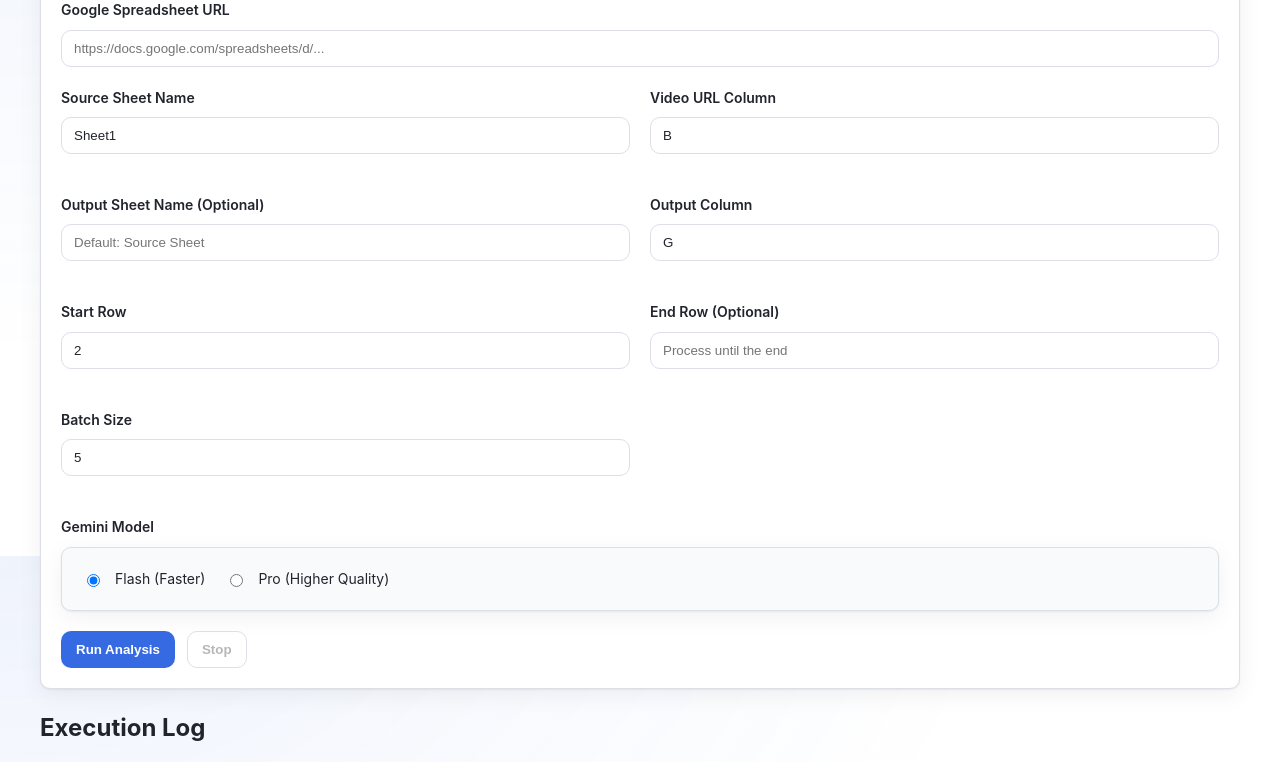
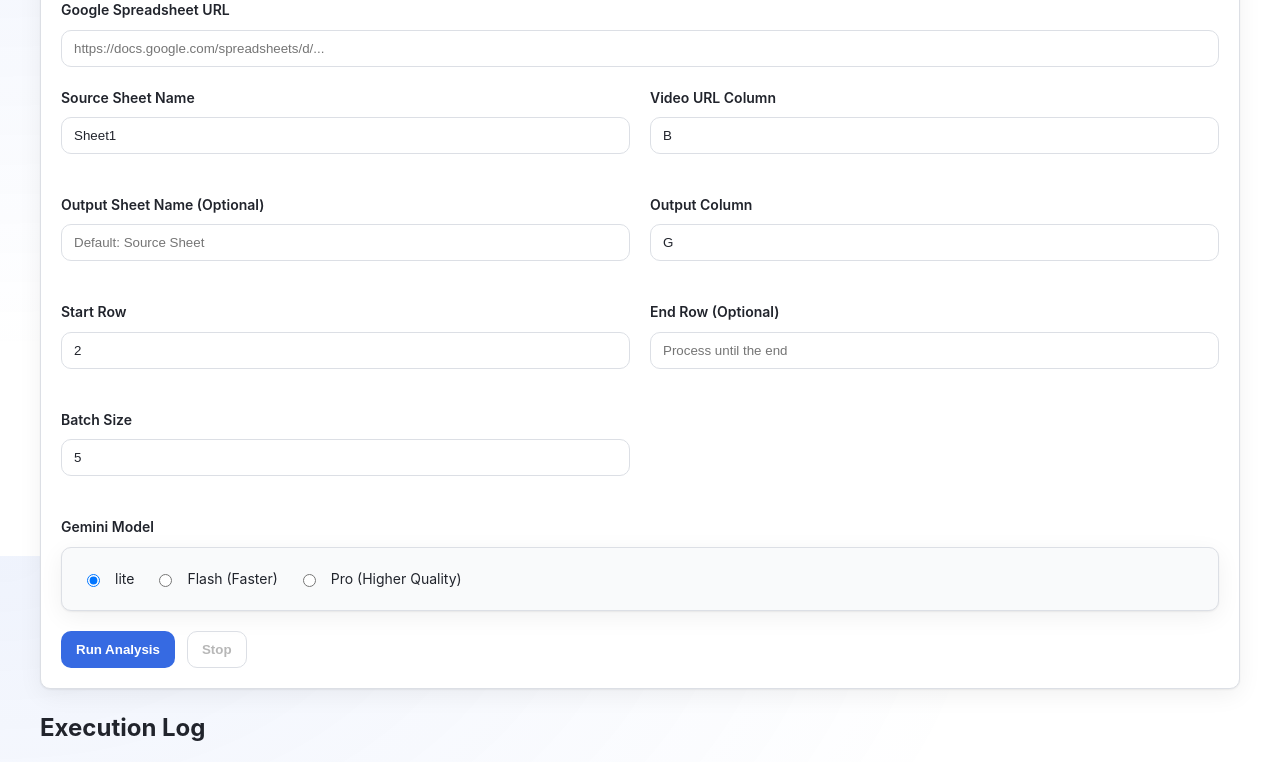
Before and after one commit to chisato-anymind/AnyAI_video_analysis, a Flask app: page / in a window 1280 px wide. Shown: the part 244-1006 px from the top of the page. Run offline with Flask 3, Linux system fonts and the light colour scheme.

Commit message:
feat(ui): Add lite model option and reorder models

```diff
--- a/templates/index.html
+++ b/templates/index.html
@@ -95,11 +95,15 @@
                             <div class="card-body">
                                 <div class="row" style="gap: var(--anyai-space-5);">
                                     <label class="row" style="font-weight: normal; cursor: pointer;">
-                                        <input type="radio" name="model-name" id="model-flash" value="gemini-1.5-flash" checked>
+                                        <input type="radio" name="model-name" id="model-flash-lite" value="gemini-2.5-flash-lite" checked>
+                                        lite
+                                    </label>
+                                    <label class="row" style="font-weight: normal; cursor: pointer;">
+                                        <input type="radio" name="model-name" id="model-flash" value="gemini-2.5-flash">
                                         Flash (Faster)
                                     </label>
                                     <label class="row" style="font-weight: normal; cursor: pointer;">
-                                        <input type="radio" name="model-name" id="model-pro" value="gemini-1.5-pro">
+                                        <input type="radio" name="model-name" id="model-pro" value="gemini-2.5-pro">
                                         Pro (Higher Quality)
                                     </label>
                                 </div>
```
